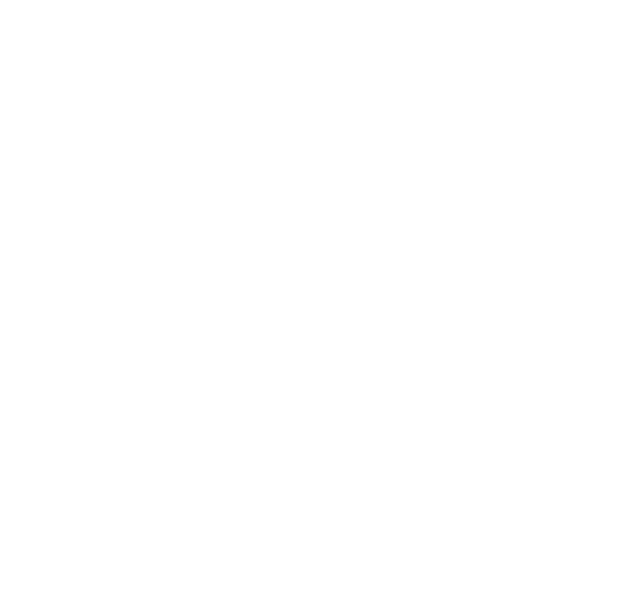
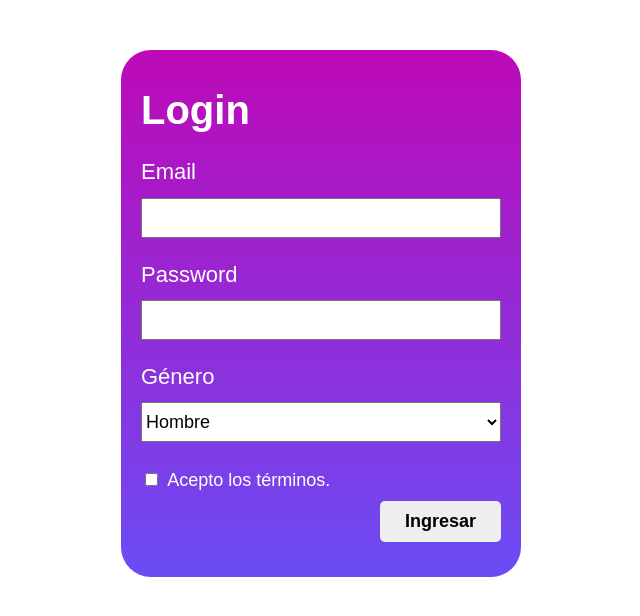
Before and after one commit to gugne/nivelaci-nGit, a plain HTML site: page ejercicio3/index.html in a window 1280 px wide. Shown: the whole page, without its empty margins (319-959 px from the left). Drawn offline with Linux system fonts and the light colour scheme.

Commit message:
Implementa formulario del tercer ejercicio

```diff
--- a/ejercicio3/index.html
+++ b/ejercicio3/index.html
@@ -5,9 +5,30 @@
     <meta http-equiv="X-UA-Compatible" content="IE=edge">
     <meta name="viewport" content="width=device-width, initial-scale=1.0">
     <title>Login</title>
+    <link rel="preconnect" href="https://fonts.googleapis.com">
+    <link rel="preconnect" href="https://fonts.gstatic.com" crossorigin>
+    <link href="https://fonts.googleapis.com/css2?family=Roboto:wght@400;500;700;900&display=swap" rel="stylesheet">
     <link rel="stylesheet" href="style.css">
 </head>
 <body>
-
+    <main>
+        <div class="login container">
+            <h1>Login</h1>
+            <form action="#" class="formulario">
+                <label for="email" >Email</label>
+                <input type="text" class="login-input">
+                <label for="password" >Password</label>
+                <input type="text" class="login-input">
+                <label for="gender" >Género</label>
+                <select name="" id="" class="login-input">
+                    <option value="M" class="select-values">Hombre</option>
+                    <option value="F" class="select-values">Mujer</option>
+                </select>
+                <input type="checkbox" name="" id="">
+                <label for="" class="login-input">Acepto los términos.</label>
+                <button class="btn">Ingresar</button>
+            </form>
+        </div>
+    </main>
 </body>
 </html>
--- a/ejercicio3/style.css
+++ b/ejercicio3/style.css
@@ -0,0 +1,73 @@
+html{
+    box-sizing: border-box;/*Evita que el with o padding no modifique el tamaño de los elementos*/
+    font-size: 62.5%; /*hack para rems 1rem=10px*/
+}
+
+*,*:before,*:after {
+    box-sizing: inherit;
+}
+body{
+    font-family: 'Roboto mono', sans-serif;
+    color: #fff;
+    font-size: 2.2rem;
+    line-height: 2;
+}
+
+/*Globales*/
+.container{
+    margin: 5rem auto;
+    background: rgb(189,9,183);
+    background: linear-gradient(180deg, rgba(189,9,183,1) 0%, rgba(107,76,245,1) 100%);
+    display: block;
+    border-radius: 3rem;
+}
+
+h1 {
+    font-size: 4rem;
+    margin: 0 0;
+    color: #fff;
+}
+
+.login{
+    padding: 2rem 2rem;
+}
+
+.login-input{
+    width: 100%;
+    height: 4rem;
+    margin-bottom: 1.5rem;
+    font-size: 1.8rem;
+}
+
+option{
+    position: relative;
+    padding-left: 2rem;
+}
+
+input{
+    padding: 0.5rem 1.5rem;
+}
+
+.btn{
+    display: block;
+    margin: 0 0 1.5rem auto;
+    padding: 1rem 2.5rem;
+    font-size: 1.8rem;
+    border-radius: 5px;
+    border: none;
+    font-weight: 600;
+}
+
+.btn:hover{
+    background-color: #f376ef;
+    transition: 0.7s;
+
+
+}
+
+@media (min-width: 500px) {
+    .container{
+        max-width: 40rem;
+    }
+
+}
```
